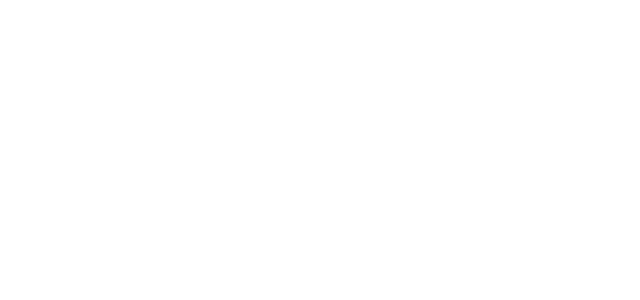
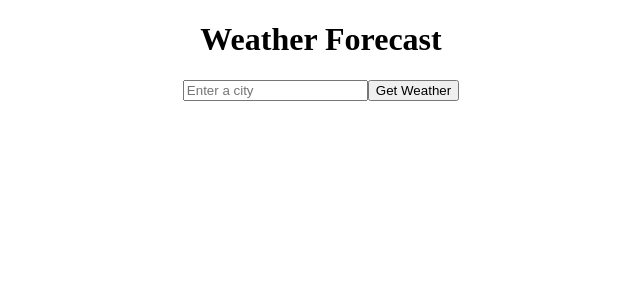
Before and after one commit to BerinMadzak/react-weather, a React (Create React App) app: page / in a window 1280 px wide. Shown: the top 300 px of the page, without its empty margins (319-959 px from the left). Built offline with nearby package versions, Linux system fonts and the light colour scheme.

Commit message:
Created base form functionality

```diff
--- a/src/App.js
+++ b/src/App.js
@@ -1,9 +1,23 @@
+import { useState } from 'react';
 import './App.css';
+import WeatherForm from './modules/WeatherForm';
 
 function App() {
+  const [city, setCity] = useState("");
+
+  const changeCity = (e) => {
+    setCity(e.target.value);
+  }
+
+  const updateWeather = (e) => {
+    e.preventDefault();
+  }
+
   return (
     <div className="App">
-
+     <h1>Weather Forecast</h1>
+     <WeatherForm changeCity={changeCity} updateWeather={updateWeather}/>
+     <h1>{city}</h1>
     </div>
   );
 }
--- /dev/null
+++ b/src/modules/WeatherForm.js
@@ -0,0 +1,15 @@
+import React from 'react'
+
+export default function WeatherForm(props) {
+
+
+
+    return (
+        <div>
+        <form onSubmit={props.updateWeather}>
+            <input type="text" placeholder="Enter a city" onChange={props.changeCity}/>
+            <button type="submit">Get Weather</button>
+        </form>
+        </div>
+    )
+}
```
